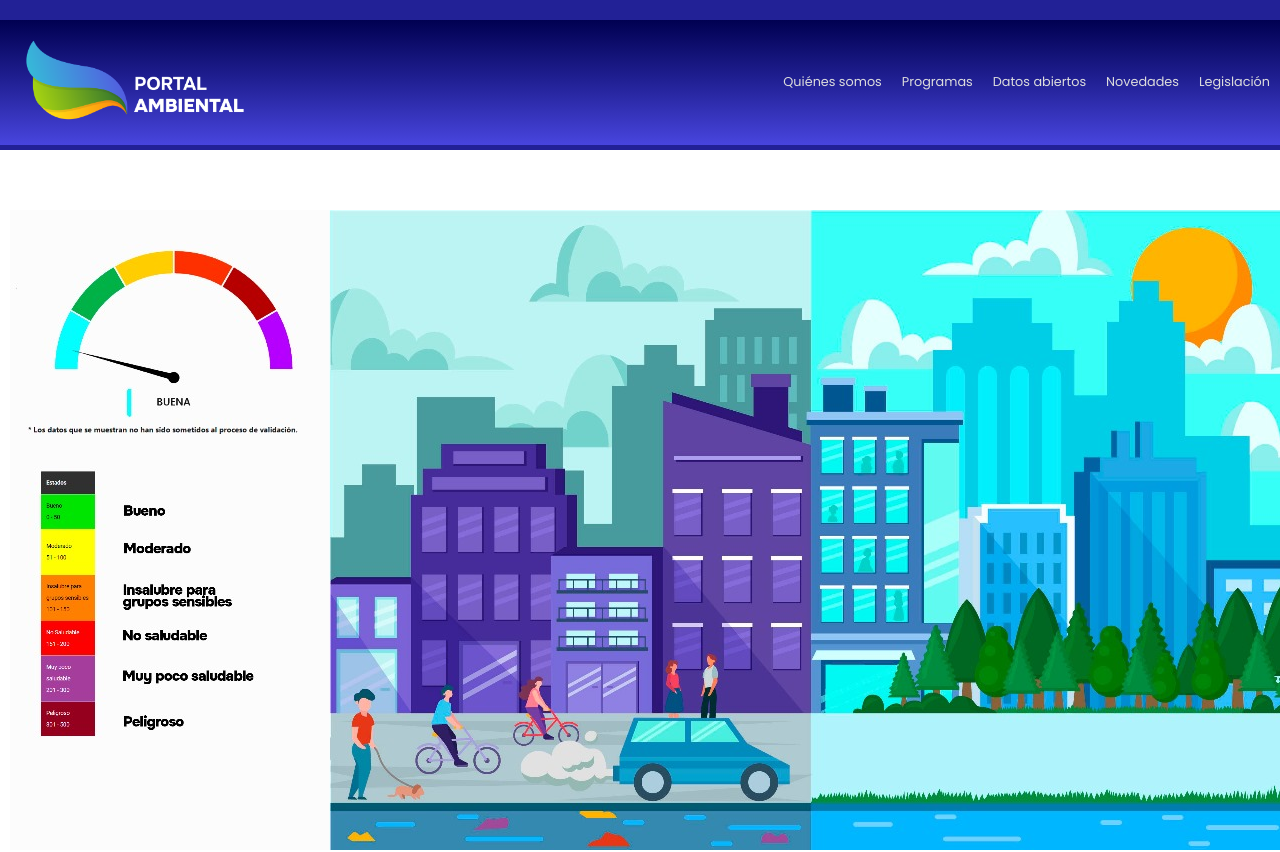
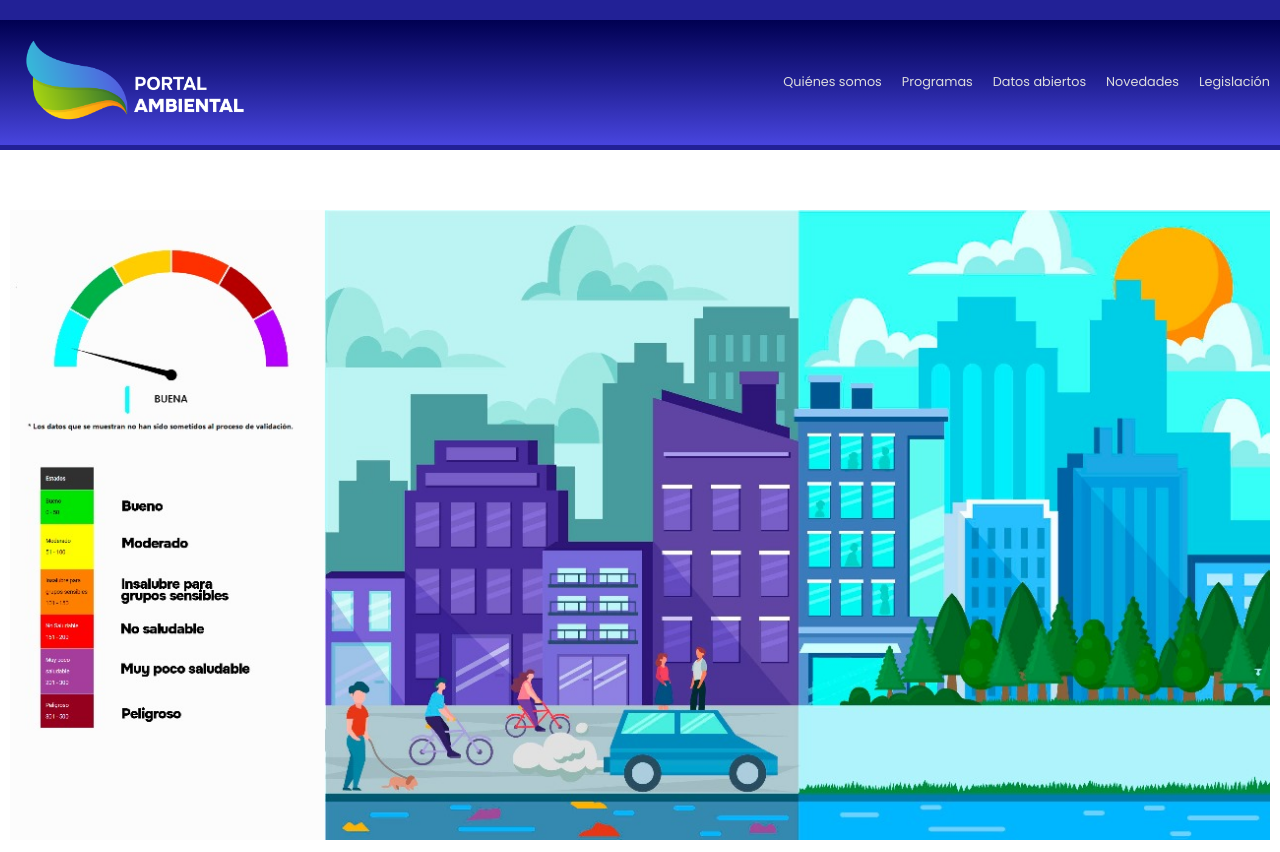
Before and after one commit to r0cketfuel/portal-ambiental, a Next.js app: page / in a window 1280 px wide. Shown: the top 852 px of the page. Built offline with nearby package versions, Linux system fonts and the light colour scheme.

Commit message:
Fix ancho imagen

```diff
--- a/src/app/components/calidad-aire/module.css
+++ b/src/app/components/calidad-aire/module.css
@@ -1,3 +1,3 @@
-.section1 img {
+#section1 img {
     width: 100%;
 }
```
